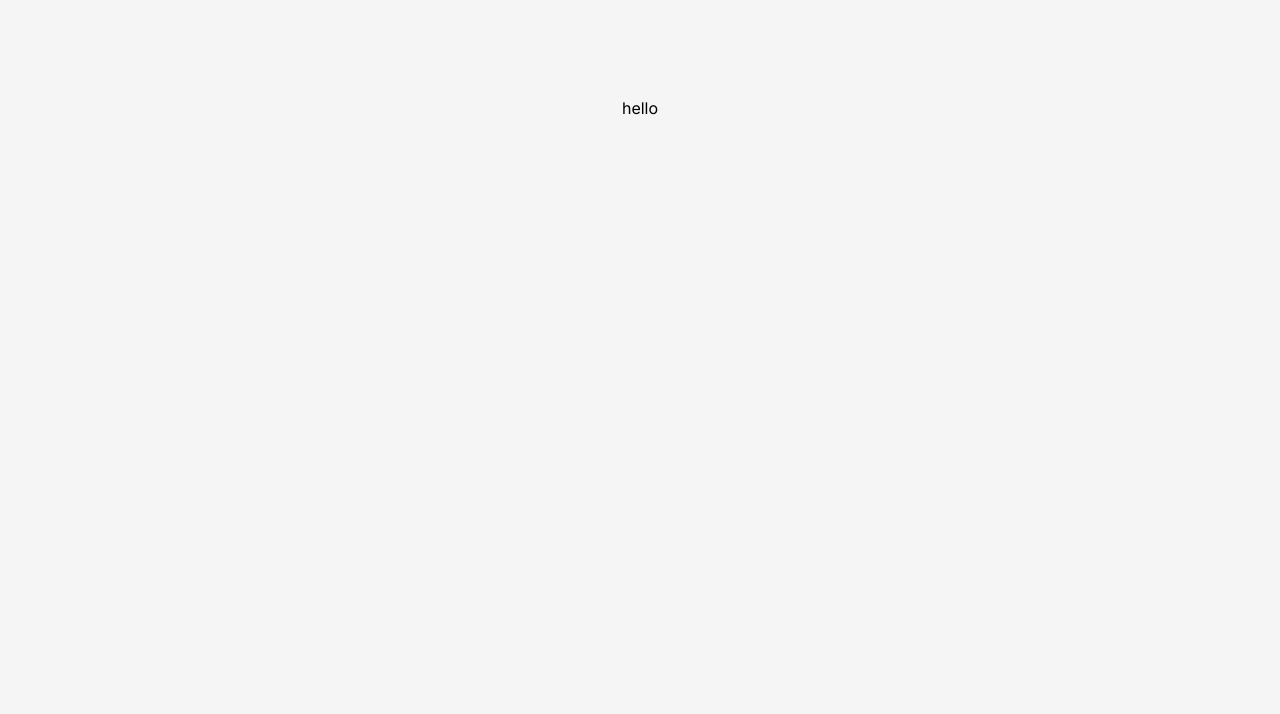
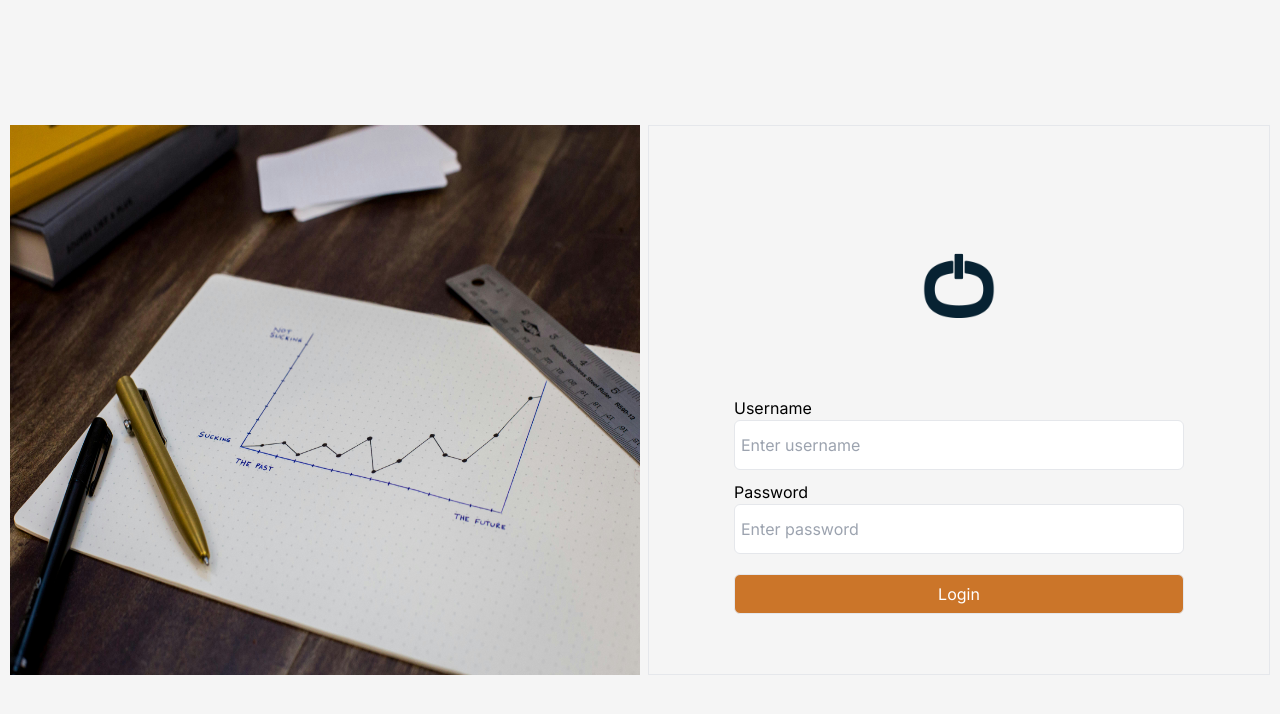
Before and after one commit to Nicholas-Kipkoech/perfomance-dashboard, a Next.js app: page / in a window 1280 px wide. Shown: the top 714 px of the page. Built offline with nearby package versions, Linux system fonts and the light colour scheme.

Commit message:
add login and image

```diff
--- /dev/null
+++ b/app/UI/Components/Login.tsx
@@ -0,0 +1,59 @@
+"use client";
+import React, { useState } from "react";
+import CustomInput from "../reusableComponents/CustomInput";
+import CustomButton from "../reusableComponents/CustomButton";
+import Image from "next/image";
+import iconLogo from "../../assets/iconLogo.png";
+import { useRouter } from "next/navigation";
+
+const Login = () => {
+  const [loading, setLoading] = useState(false);
+  const [username, setUsername] = useState("");
+  const [password, setPassword] = useState("");
+  const router = useRouter();
+
+  const handleLogin = () => {
+    setLoading(true);
+    setTimeout(() => {
+      router.push("/dashboard");
+      setLoading(false);
+    }, 2000);
+  };
+  return (
+    <div className="border h-[550px] w-full flex flex-col justify-center items-center">
+      <div className=" flex flex-col gap-[10px] ">
+        <div className="flex justify-center">
+          <Image src={iconLogo} alt="" className={"h-[200px] w-[200px]"} />
+        </div>
+        <CustomInput
+          name={"Username"}
+          type={"text"}
+          placeholder="Enter username"
+          onChange={(e) => setUsername(e.target.value)}
+          value={username}
+          className={"h-[50px] p-[6px] rounded-md border w-[450px]"}
+        />
+        <CustomInput
+          type={"password"}
+          name={"Password"}
+          placeholder="Enter password"
+          onChange={(e) => setPassword(e.target.value)}
+          value={password}
+          className={"h-[50px] p-[6px] rounded-md border w-[450px]"}
+        />
+      </div>
+      <div>
+        <CustomButton
+          name={loading ? "Logging in..." : "Login"}
+          className={
+            "h-[40px] w-[450px] mt-[20px] rounded-md text-white text-[16px] border bg-[#cb7529]"
+          }
+          onClick={handleLogin}
+          disabled={loading}
+        />
+      </div>
+    </div>
+  );
+};
+
+export default Login;
--- /dev/null
+++ b/app/UI/reusableComponents/CustomInput.tsx
@@ -0,0 +1,34 @@
+import React from "react";
+
+interface ICustomInput {
+  placeholder: string;
+  name: string;
+  onChange: (event: React.ChangeEvent<HTMLInputElement>) => void;
+  value: string | number;
+  className: string;
+  type: string;
+}
+
+const CustomInput = ({
+  placeholder,
+  name,
+  onChange,
+  value,
+  className,
+  type,
+}: ICustomInput) => {
+  return (
+    <div className="flex flex-col">
+      <label>{name}</label>
+      <input
+        type={type}
+        placeholder={placeholder}
+        onChange={onChange}
+        value={value}
+        className={`outline-[#cb7529] ${className}`}
+      />
+    </div>
+  );
+};
+
+export default CustomInput;
--- a/app/page.tsx
+++ b/app/page.tsx
@@ -1,7 +1,13 @@
+import Image from "next/image";
+
+import Picture from "./assets/picture.jpg";
+import Login from "./UI/Components/Login";
+
 export default function Home() {
   return (
-    <main className="flex min-h-screen flex-col items-center justify-between p-24">
-      hello
+    <main className="flex min-h-screen items-center gap-2 p-[10px]">
+      <Image src={Picture} alt="image" className="h-[550px] w-1/2" />
+      <Login />
     </main>
   );
 }
--- a/next.config.mjs
+++ b/next.config.js
@@ -3,4 +3,4 @@ const nextConfig = {
   transpilePackages: ["@mui/x-charts"],
 };
 
-export default nextConfig;
+module.exports = nextConfig;
```
Also changed, not shown: app/assets/iconLogo.png (added), app/assets/picture.jpg (added).
